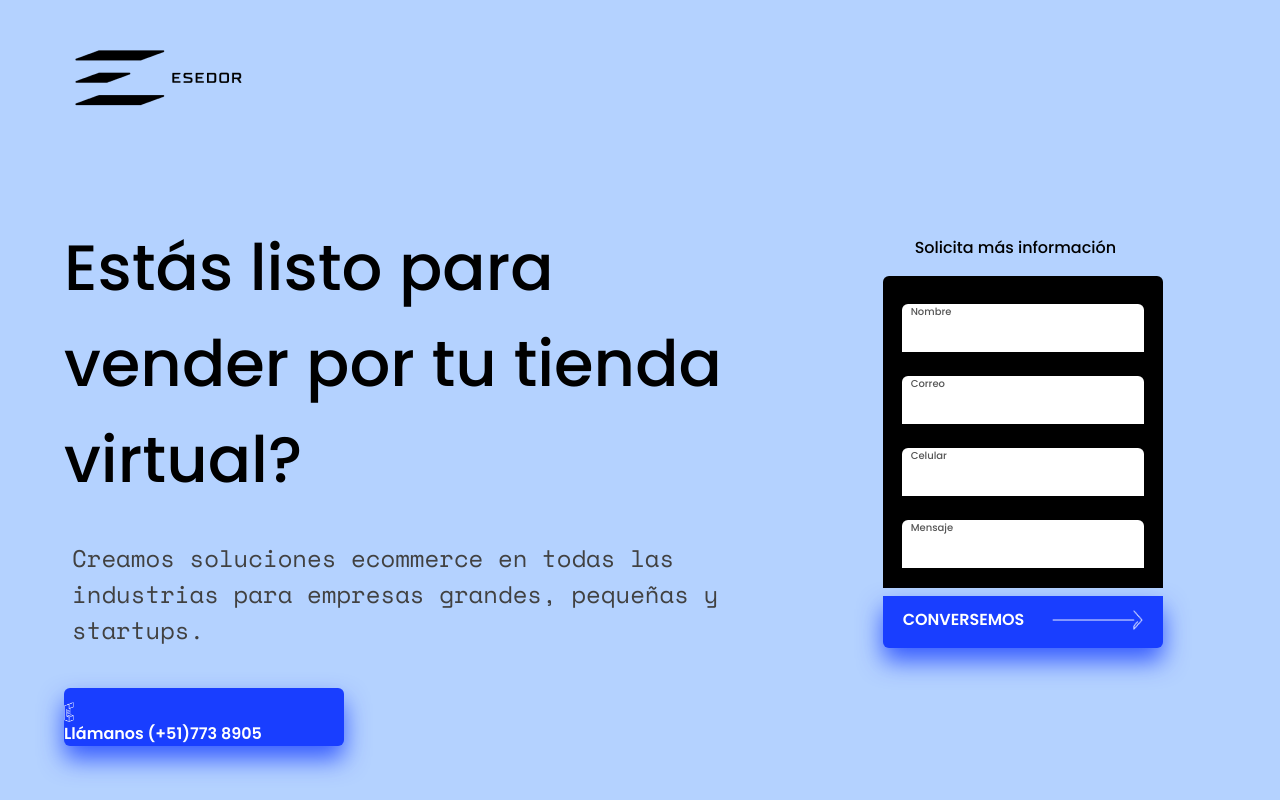
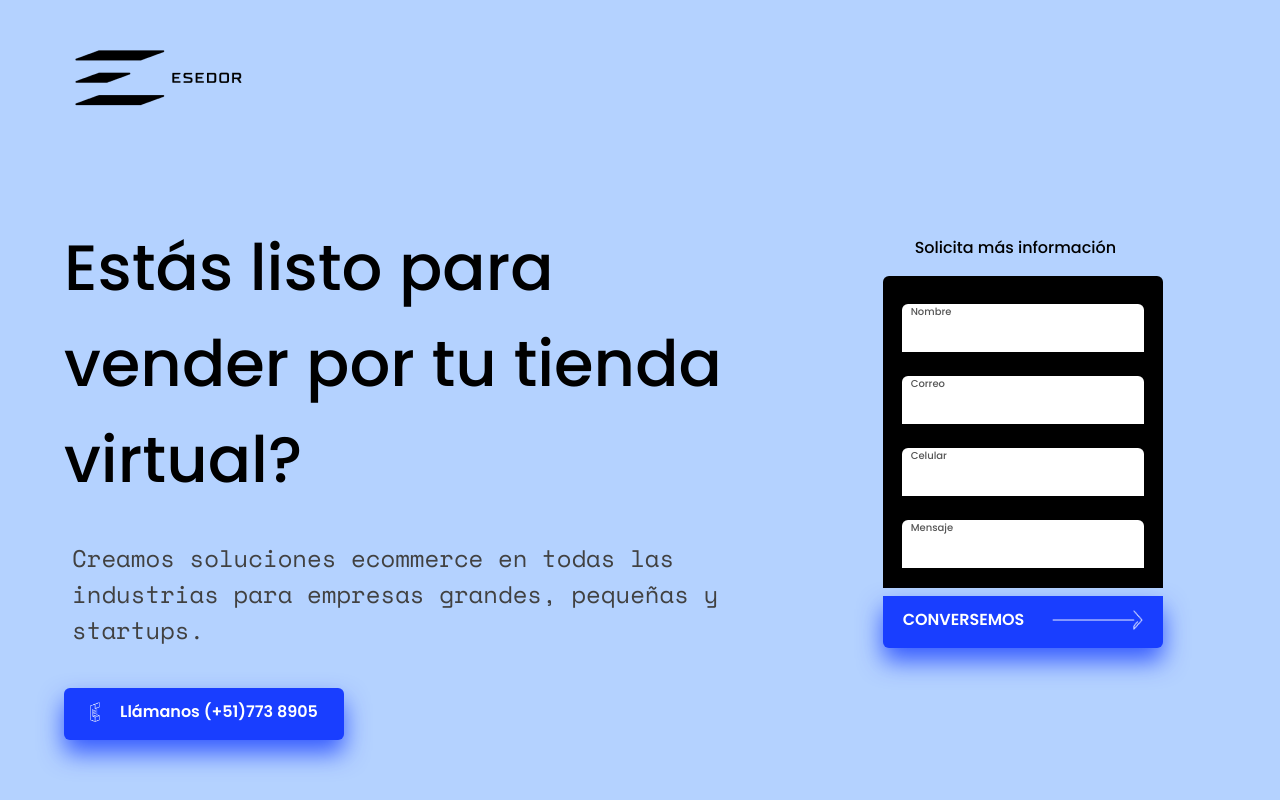
Before and after one commit to ZambranoBeicker/esedor_landingpage-web, a React (Create React App) app: page / in a window 1280 px wide. Shown: the top 800 px of the page. Built offline with nearby package versions, Linux system fonts and the light colour scheme.

Commit message:
Updating display Link in larger sizes

```diff
--- a/src/components/Hero.js
+++ b/src/components/Hero.js
@@ -15,7 +15,7 @@ const HeroInfo = (props)=>{
         <div className="ml-4 md:ml-10 md:mr-10 lg:ml-16 md:w-9/12 lg:w-7/12 sm:pr-4">
             <h1 className="text-2xl font-semibold sm:mb-4 lg:mb-8 sm:text-3xl lg:text-5xl xl:text-6xl sm:font-medium w-full">Estás listo para vender por tu tienda virtual?</h1>
             <InfoParagraph info="Creamos soluciones ecommerce en todas las industrias para  empresas grandes, pequeñas y startups."/>
-            <ArrowCta  title="Llámanos (+51)773 8905" containerClass="rounded-md hidden lg:block lg:w-32 mx-auto md:mx-0 sm:ml-6 my-10 bg-blue text-shadow " ctaClass="mr-auto" src="images/llamada.png" adapt={false}/>
+            <ArrowCta  title="Llámanos (+51)773 8905" containerClass="rounded-md hidden lg:flex lg:w-32 mx-auto md:mx-0 sm:ml-6 my-10 bg-blue text-shadow " ctaClass="mr-auto" src="images/llamada.png" adapt={false} route="gracias"/>
 
         </div>
     )
--- a/src/components/Projects.js
+++ b/src/components/Projects.js
@@ -39,7 +39,7 @@ const Projects = () =>{
           <div className="projects__form-container w-full md:flex lg:justify-around pt-10 pb-6 lg:py-0 lg:py-16 bg-blue-secondary">
             <div className="w-9/12 pl-5 mt-4 mb-12 mx-auto md:w-6/12 md:mt-20 lg:my-20 lg:mx-auto lg:w-6/12 xl:ml-auto xl:mr-0 xl:pl-24 xl:pr-24 xl:w-5/12 xl:my-0 sm:w-8/12">
             <h4 className= "mx-auto sm:text-center md:text-left text-smibig sm:text-2xl md:text-4xl lg:text-5xl md:mb-20">Estás listo para vender por tu tienda virtual?</h4>
-            <ArrowCta  title="Llámanos (+51)773 8905" containerClass="rounded-md hidden md:block lg:w-32 mx-auto md:mx-0 sm:ml-6 bg-blue text-shadow " ctaClass="mr-auto" src="images/llamada.png" adapt={false}/>
+            <ArrowCta  title="Llámanos (+51)773 8905" containerClass="rounded-md hidden md:flex lg:w-32 mx-auto md:mx-0 sm:ml-6 bg-blue text-shadow " ctaClass="mr-auto" src="images/llamada.png" adapt={false} route="gracias"/>
             </div>
             <HeroForm formClass="bg-black min-h-0 py-1 px-2 rounded-t-md mx-auto" containerForm="form-container md:px-4 mx-auto lg:w-auto lg:ml-0 lg:mr-16 sm:w-56"/>
           </div>
```
